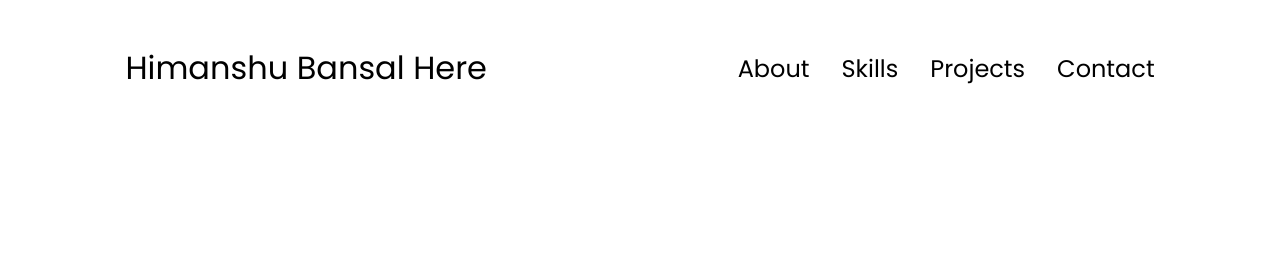
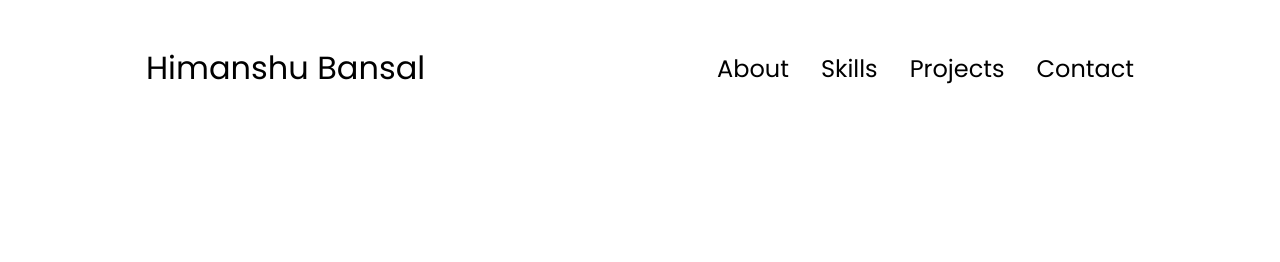
Before and after one commit to bansalji02/azure-resume, a plain HTML site: page frontend/index.html in a window 1280 px wide. Shown: the top 262 px of the page. Drawn offline with Linux system fonts and the light colour scheme.

Commit message:
revert changes to check

```diff
--- a/frontend/index.html
+++ b/frontend/index.html
@@ -11,7 +11,7 @@
   </head>
   <body>
     <nav id="desktop-nav">
-      <div class="logo">Himanshu Bansal Here</div>
+      <div class="logo">Himanshu Bansal</div>
       <div>
         <ul class="nav-links">
           <li><a href="#about">About</a></li>
```
Also changed, not shown: 1 other file.
